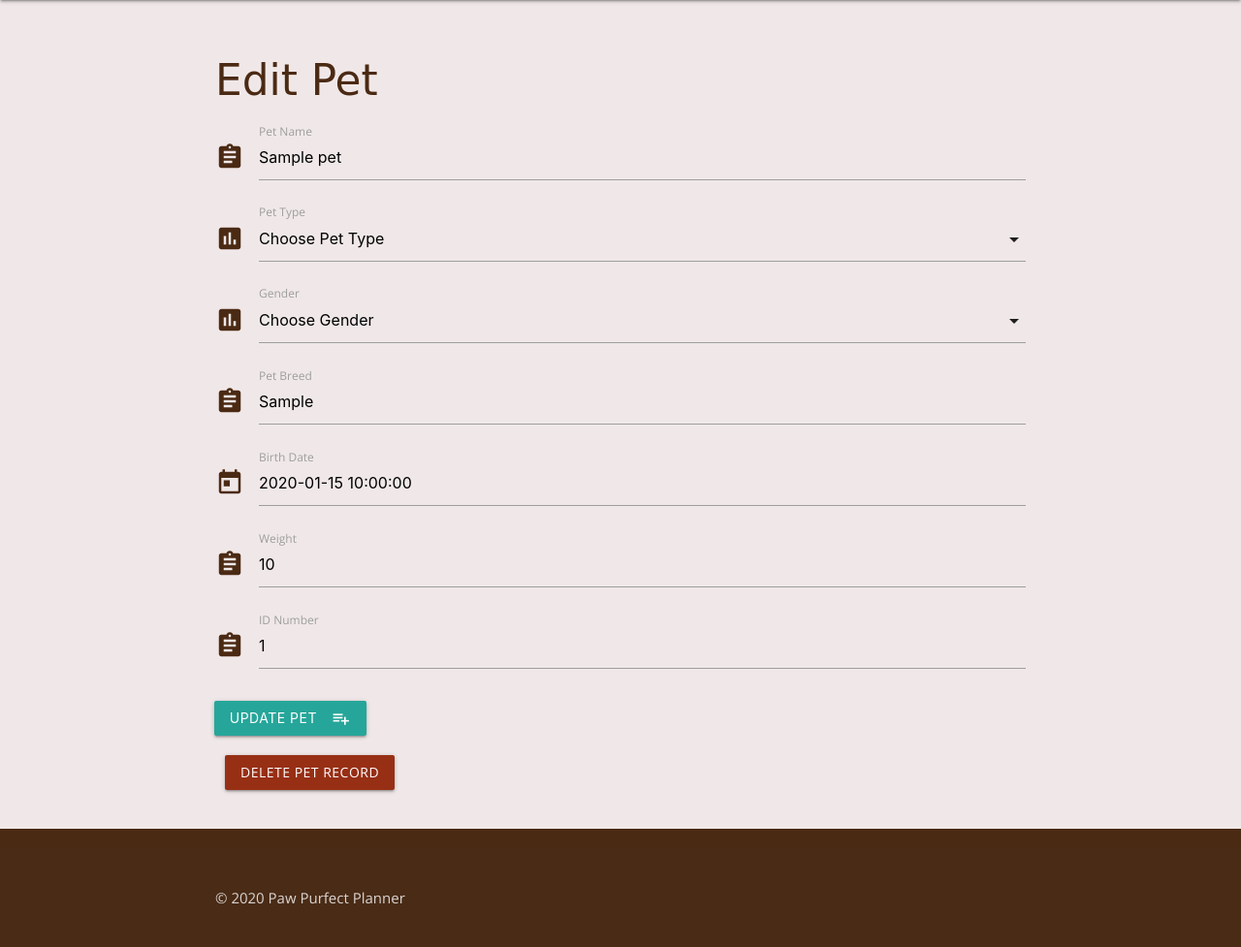
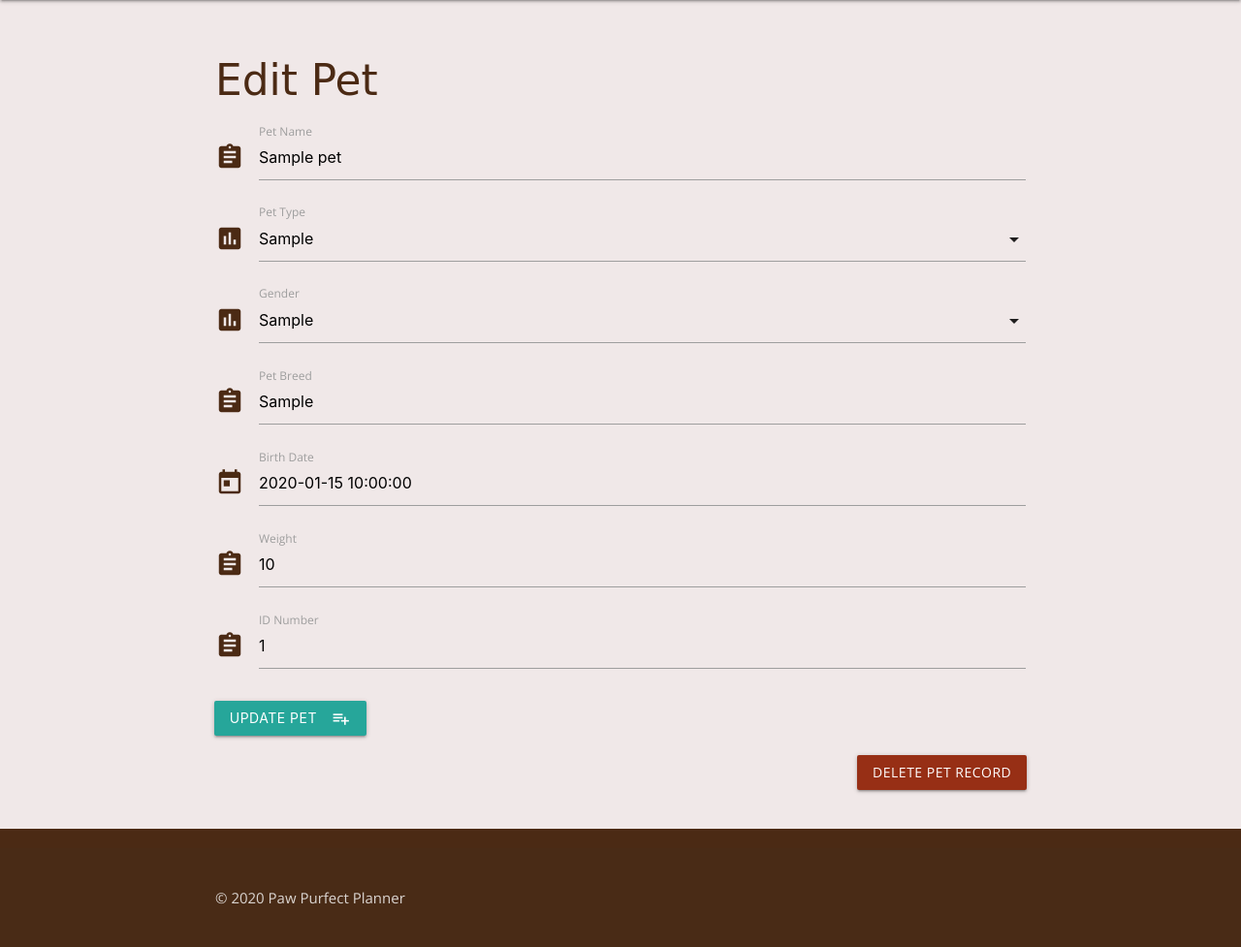
Before and after one commit to TiffanyDonner/paw-perfect-planner, a Flask app: template templates/editpet.html in a window 1280 px wide. Shown: the part 64-1041 px from the top of the page at 97% size. Run offline with Flask 2, Linux system fonts and the light colour scheme; the template is opened without the code that fills it: most values are stand-ins (such as "Sample title", 1, 10 or a date in 2020); some libraries are stand-ins or nearby versions; some web fonts are replaced.

Commit message:
Formatted, Valadated and Spellchecker done... Also moved the delete button away from edit button

```diff
--- a/templates/editpet.html
+++ b/templates/editpet.html
@@ -1,5 +1,6 @@
 {% extends 'layoutpage.html'%} {% block page %}
 
+<!-- Add Pet START -->
 <div class="page-title row">
 	<h3>Edit Pet</h3>
 </div>
@@ -20,12 +21,15 @@
 				<div class="input-field col s12">
 					<i class="material-icons prefix">poll</i>
 					<select id="pet" name="pet_type">
-                        <option value="" disabled selected>Choose Pet Type</option>
+						<option value="" disabled>Choose Pet Type</option>
                         {% for typ in type %} {% if typ.pet_type == pet.pet_type %}
+
 						<option value="{{typ.pet_type}}" selected>{{typ.pet_type}}</option>
                         {% else %}
+
 						<option value="{{typ.pet_type}}">{{typ.pet_type}}</option>
                         {% endif %} {% endfor %}
+
 					</select>
 					<label>Pet Type</label>
 				</div>
@@ -35,12 +39,15 @@
 				<div class="input-field col s12">
 					<i class="material-icons prefix">poll</i>
 					<select id="gender" name="pet_gender">
-                        <option value="" disabled selected>Choose Gender</option>
+						<option value="" disabled>Choose Gender</option>
                         {% for gen in gender %} {% if gen.gender_type == pet.pet_gender %}
+
 						<option value="{{gen.gender_type}}" selected>{{gen.gender_type}}</option>
                         {% else %}
+
 						<option value="{{gen.gender_type}}">{{gen.gender_type}}</option>
                         {% endif %} {% endfor %}
+
 					</select>
 					<label>Gender</label>
 				</div>
@@ -84,12 +91,12 @@
 					<i class="material-icons right">playlist_add</i>
 				</button>
 			</div>
+            <!-- Delete Pet Button -->
+            <div class="row">
+	            <a class="delete-button waves-effect waves-light btn right" href="{{url_for('delete_pet', pet_id=pet._id)}}">Delete Pet Record</a>
+            </div>
 		</div>
 	</form>
-    <!-- Delete Pet Button -->
-    <div class="row">
-        <a class="delete-button waves-effect waves-light btn" href="{{url_for('delete_pet', pet_id=pet._id)}}">Delete Pet Record</a>
-    </div>
 </div>
 <!-- Extra Java to fix Calender Bugs -->
 <script src="https://cdnjs.cloudflare.com/ajax/libs/jquery/3.2.1/jquery.min.js"></script>
```
Lines whose indentation alone changed are shown as unchanged.
